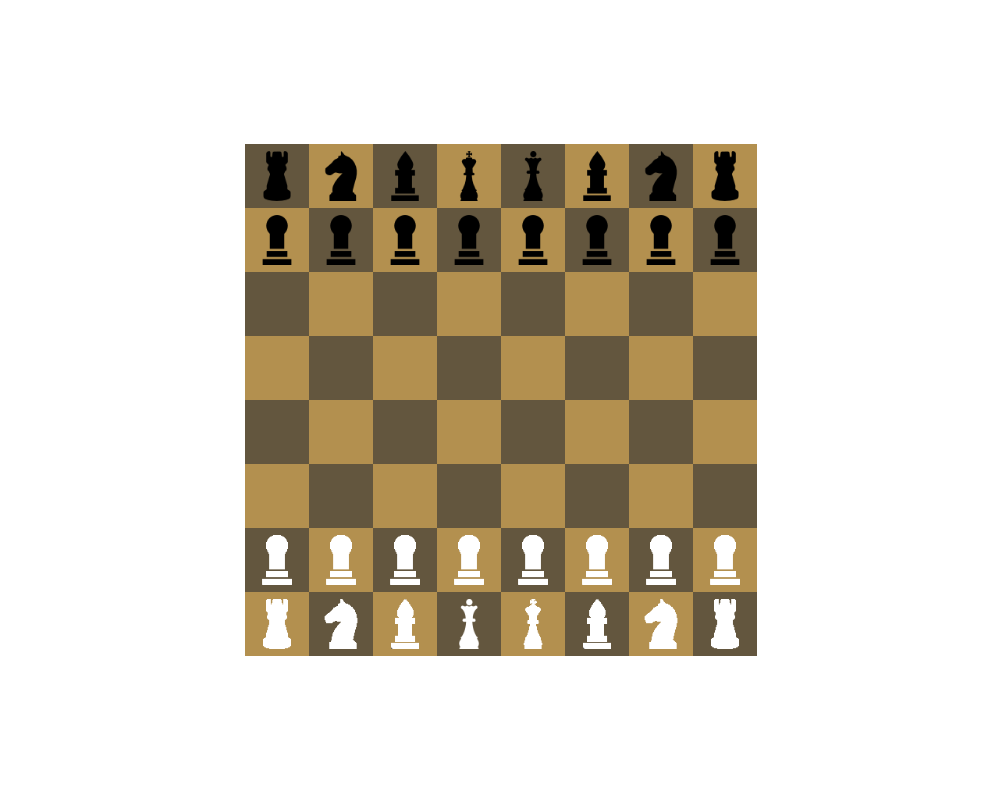
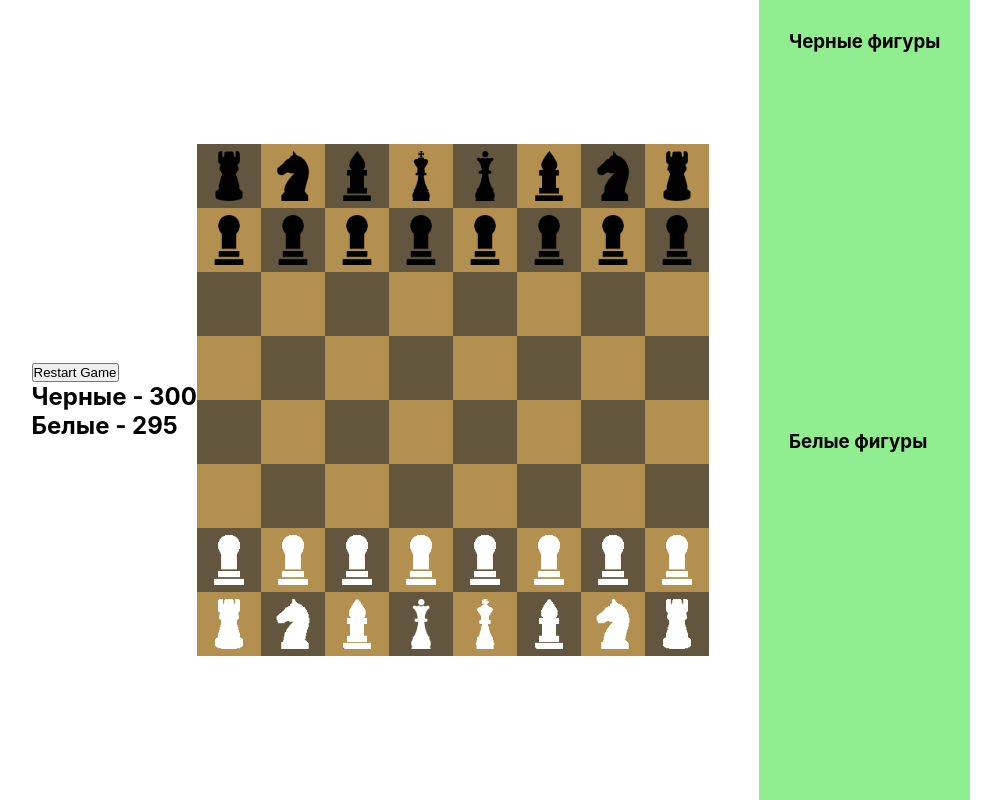
Before and after one commit to BullatBor/ChessOnReact, a React (Create React App) app: page / in a window 1280 px wide. Shown: the whole page, without its empty margins (139-1140 px from the left). Built offline with nearby package versions, Linux system fonts and the light colour scheme.

Commit message:
List of eaten Figures and EndGame

```diff
--- a/src/App.tsx
+++ b/src/App.tsx
@@ -1,12 +1,17 @@
 import React, { useState, useEffect } from "react";
 import "./App.css";
 import { BoardComponent } from "./components/board/BoardComponent";
+import { LostFigures } from "./components/board/LostFigures";
+import { Timer } from "./components/board/Timer";
+import { Modal } from "./components/modal/Modal";
 import { Board } from "./models/Board";
 import { Colors } from "./models/Colors";
 import { Player } from "./models/Player";
 
 function App() {
   const [board, setBoard] = useState(new Board());
+  const [isGameOver, setIsGameOver] = useState<string | null>(null);
+  const [activeModal, setActiveModal] = useState<boolean>(false);
   const [whitePlayer, setWhitePlayer] = useState(new Player(Colors.WHITE));
   const [blackPlayer, setBlackPlayer] = useState(new Player(Colors.BLACK));
   const [currentPlayer, setCurrentPlayer] = useState<Player | null>(null);
@@ -25,16 +30,34 @@ function App() {
     const newBoard = new Board();
     newBoard.initCells();
     newBoard.addFigure();
+    newBoard.gameOver(null);
+    setCurrentPlayer(whitePlayer);
     setBoard(newBoard);
   }
   return (
     <div className="App">
+      <Timer
+        restart={restartBoard}
+        currentPlayer={currentPlayer}
+        board={board}
+        setBoard={setBoard}
+        gameOver={setActiveModal}
+      />
       <BoardComponent
         board={board}
         setBoard={setBoard}
         currentPlayer={currentPlayer}
         swapPlayer={swapPlayer}
       />
+      <div>
+        <LostFigures title="Черные фигуры" figures={board.lostBlackFigures} />
+        <LostFigures title="Белые фигуры" figures={board.lostWhiteFigures} />
+      </div>
+      <Modal
+        active={activeModal}
+        setActive={setActiveModal}
+        restartGame={restartBoard}
+      />
     </div>
   );
 }
--- a/src/components/board/Board.module.css
+++ b/src/components/board/Board.module.css
@@ -41,3 +41,10 @@
   border-radius: 50%;
   background-color: darkgreen;
 }
+
+.lostFigures {
+  height: calc(50vh - 60px);
+  padding: 30px;
+  margin-left: 50px;
+  background-color: lightgreen;
+}
--- /dev/null
+++ b/src/components/board/LostFigures.tsx
@@ -0,0 +1,22 @@
+import React, { FC } from "react";
+import { Figure } from "../../models/figures/Figures";
+import cl from "./Board.module.css";
+
+interface LostFiguresProps {
+  title: string;
+  figures: Figure[];
+}
+
+export const LostFigures: FC<LostFiguresProps> = ({ title, figures }) => {
+  return (
+    <div className={cl.lostFigures}>
+      <h3>{title}</h3>
+      {figures.map((figure) => (
+        <div key={figure.id}>
+          {figure.name}{" "}
+          {figure.logo && <img width={20} height={20} src={figure.logo} />}
+        </div>
+      ))}
+    </div>
+  );
+};
--- /dev/null
+++ b/src/components/board/Timer.tsx
@@ -0,0 +1,93 @@
+import React, { FC, useRef, useState, useEffect } from "react";
+import { Board } from "../../models/Board";
+import { Colors } from "../../models/Colors";
+import { Player } from "../../models/Player";
+
+interface TimerProps {
+  currentPlayer: Player | null;
+  restart: () => void;
+  board: Board;
+  gameOver: (winner: boolean) => void;
+  setBoard: (board: Board) => void;
+}
+
+export const Timer: FC<TimerProps> = ({
+  currentPlayer,
+  restart,
+  board,
+  gameOver,
+}) => {
+  const [BlackTime, setBlackTime] = useState(3);
+  let isGameOver = false;
+  const [WhiteTime, setWhiteTime] = useState(300);
+  const timer = useRef<null | ReturnType<typeof setInterval>>(null);
+
+  useEffect(() => {
+    startTimer();
+  }, [currentPlayer]);
+
+  useEffect(() => {
+    setBlackTime(300);
+    setWhiteTime(300);
+  }, [board.winner]);
+
+  function startTimer() {
+    if (timer.current) {
+      clearInterval(timer.current);
+    }
+
+    if (timer.current && isGameOver) {
+      clearInterval(timer.current);
+    }
+
+    const callback =
+      currentPlayer?.color === Colors.WHITE
+        ? decrementWhiteTime
+        : decrementBlackTime;
+    timer.current = setInterval(callback, 1000);
+  }
+
+  function decrementWhiteTime() {
+    setWhiteTime((prev) => {
+      const updatedBlackTime = prev - 1;
+      if (updatedBlackTime === 0) {
+        isGameOver = true;
+        let newBoard = new Board();
+        newBoard.gameOver(Colors.BLACK);
+        return prev;
+      }
+      return updatedBlackTime;
+    });
+    isGameOver && gameOver(true);
+  }
+
+  function decrementBlackTime() {
+    setBlackTime((prev) => {
+      const updatedBlackTime = prev - 1;
+      if (updatedBlackTime === 0) {
+        isGameOver = true;
+        let newBoard = new Board();
+        newBoard.gameOver(Colors.WHITE);
+        return prev;
+      }
+      return updatedBlackTime; // обязательно верни обновленное значение
+    });
+    isGameOver && gameOver(true);
+  }
+
+  const handlerRestart = () => {
+    setBlackTime(300);
+    setWhiteTime(300);
+    restart();
+  };
+
+  return (
+    <div>
+      <div>
+        <button onClick={handlerRestart}>Restart Game</button>
+      </div>
+      <h2>Черные - {BlackTime}</h2>
+      <h2>Белые - {WhiteTime}</h2>
+    </div>
+  );
+};
--- /dev/null
+++ b/src/components/modal/Modal.module.css
@@ -0,0 +1,25 @@
+.modal {
+  width: 100vw;
+  height: 100vh;
+  background-color: rgba(0, 0, 0, 0.5);
+  position: fixed;
+  top: 0;
+  left: 0;
+  display: flex;
+  align-items: center;
+  justify-content: center;
+  z-index: 5;
+  transform: scale(0);
+}
+
+.modalActive {
+  transform: scale(1);
+}
+
+.modalContent {
+  padding: 20px;
+  border-radius: 12px;
+  background-color: white;
+  height: 100px;
+  width: 300px;
+}
--- /dev/null
+++ b/src/components/modal/Modal.tsx
@@ -0,0 +1,24 @@
+import React, { FC } from "react";
+import cl from "./Modal.module.css";
+import cn from "classnames";
+
+interface ModalProps {
+  active: boolean;
+  setActive: (active: boolean) => void;
+  restartGame: () => void;
+}
+
+export const Modal: FC<ModalProps> = ({ active, setActive, restartGame }) => {
+  const onClick = (e: any) => {
+    e.preventDefault();
+    restartGame();
+    setActive(false);
+  };
+  return (
+    <div className={cn(cl.modal, active && cl.modalActive)}>
+      <div className={cl.modalContent} onClick={(e) => e.stopPropagation()}>
+        <button onClick={onClick}>Новая Игра</button>
+      </div>
+    </div>
+  );
+};
--- a/src/models/Board.tsx
+++ b/src/models/Board.tsx
@@ -1,6 +1,7 @@
 import { Cell } from "./Cell";
 import { Colors } from "./Colors";
 import { Bishop } from "./figures/Bishop";
+import { Figure } from "./figures/Figures";
 import { King } from "./figures/King";
 import { Knight } from "./figures/Knight";
 import { Pawn } from "./figures/Pawn";
@@ -9,6 +10,9 @@ import { Rook } from "./figures/Rook";
 
 export class Board {
   cells: Cell[][] = [];
+  lostBlackFigures: Figure[] = [];
+  lostWhiteFigures: Figure[] = [];
+  winner: string | null = null;
 
   public initCells() {
     for (let i = 0; i < 8; i++) {
@@ -25,6 +29,8 @@ export class Board {
   public getCopyBoard(): Board {
     const newBoard = new Board();
     newBoard.cells = this.cells;
+    newBoard.lostBlackFigures = this.lostBlackFigures;
+    newBoard.lostWhiteFigures = this.lostWhiteFigures;
     return newBoard;
   }
 
@@ -80,6 +86,10 @@ export class Board {
     }
   }
 
+  public gameOver(winner: string | null) {
+    this.winner = winner === Colors.WHITE ? Colors.WHITE : Colors.BLACK;
+  }
+
   public addFigure() {
     this.addKing();
     this.addQueen();
--- a/src/models/Cell.tsx
+++ b/src/models/Cell.tsx
@@ -82,9 +82,18 @@ export class Cell {
     this.figure.cell = this;
   }
 
+  addLostFigure(figure: Figure) {
+    if (figure.color === Colors.WHITE) {
+      this.board.lostWhiteFigures.push(figure);
+    } else this.board.lostBlackFigures.push(figure);
+  }
+
   moveFigure(target: Cell) {
     if (this.figure && this.figure?.canMove(target)) {
       this.figure?.moveFigure(target);
+      if (target.figure) {
+        this.addLostFigure(target.figure);
+      }
       target.setFigure(this.figure);
       this.figure = null;
     }
```
